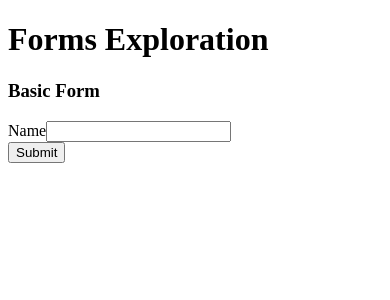
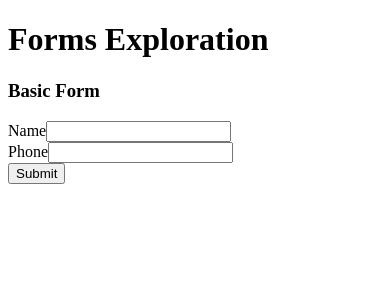
Before and after one commit to migreva/react-forms, a React app: page / in a window 390 px wide. Shown: the top 300 px of the page. Built offline with nearby package versions, Linux system fonts and the light colour scheme; the HTML template or start-up script is replaced by a standard one.

Commit message:
add phone input to test form

```diff
--- a/src/app.tsx
+++ b/src/app.tsx
@@ -10,6 +10,13 @@ const basicFormConfig: FormConfig = {
 			label: 'Name',
 			onChange: (newValue: string, error?: string): void => {
 				console.log('new name value', newValue);
+			}
+		},
+		{
+			type: 'phone',
+			label: 'Phone',
+			onChange: (newValue: string, error?: string): void => {
+				console.log('new phone value', newValue);
 			}
 		}
 	]
```
